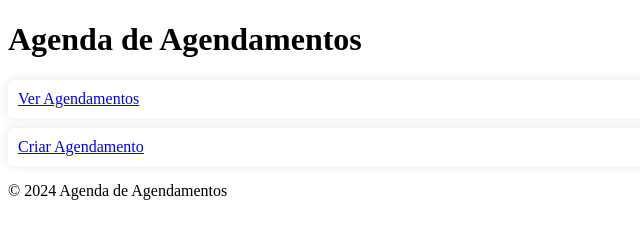
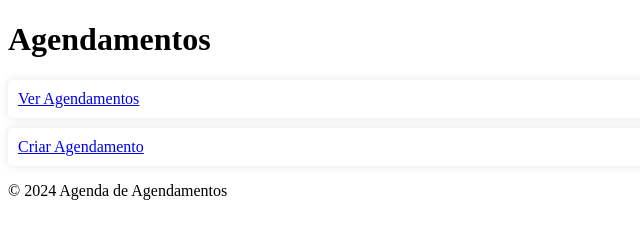
Before and after one commit to levi13/projengsoft, a website: page index.html in a window 1280 px wide. Shown: the whole page, without its empty margins (0-640 px from the left). Drawn offline with Linux system fonts and the light colour scheme.

Commit message:
Update index.html

```diff
--- a/index.html
+++ b/index.html
@@ -8,7 +8,7 @@
 </head>
 <body>
     <header>
-        <h1>Agenda de Agendamentos</h1>
+        <h1>Agendamentos</h1>
         <nav>
             <ul>
                 <li><a href="agendamentos_list.html">Ver Agendamentos</a></li> <!-- Link para lista de agendamentos -->
```
